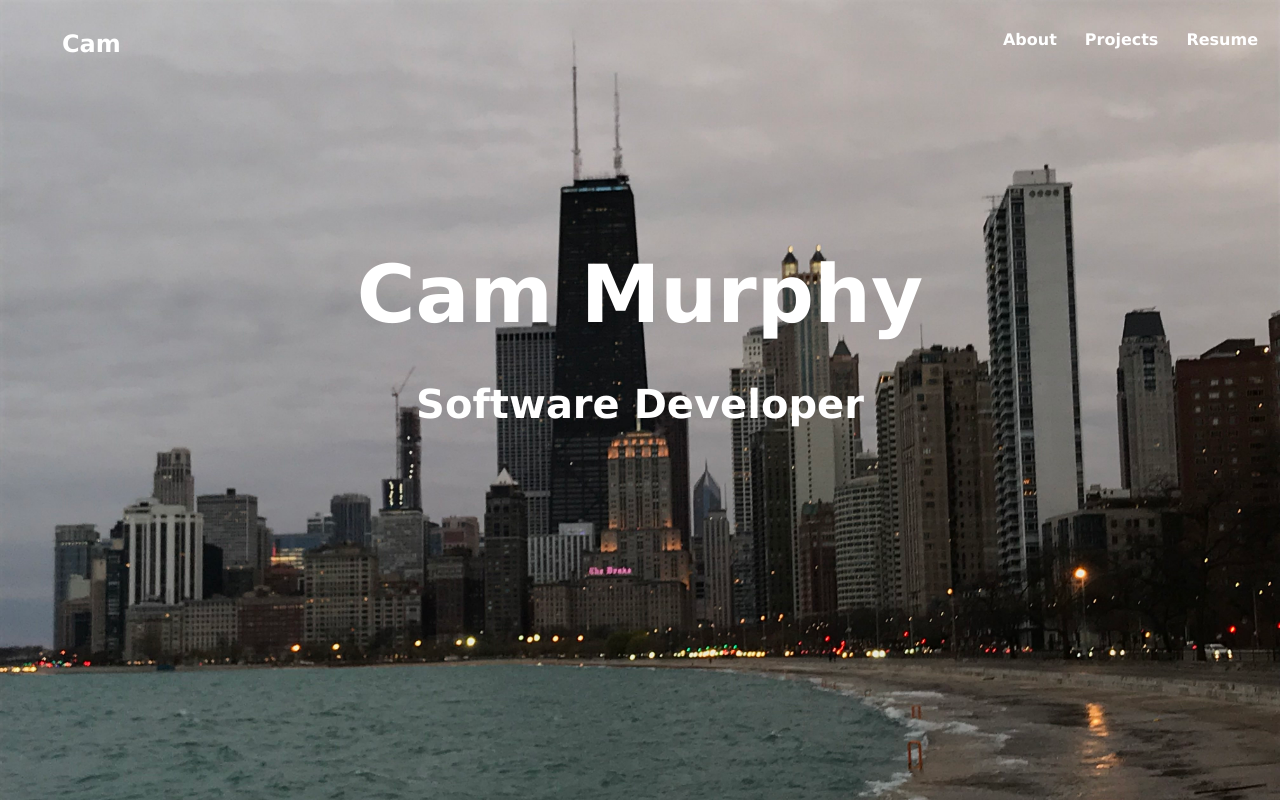
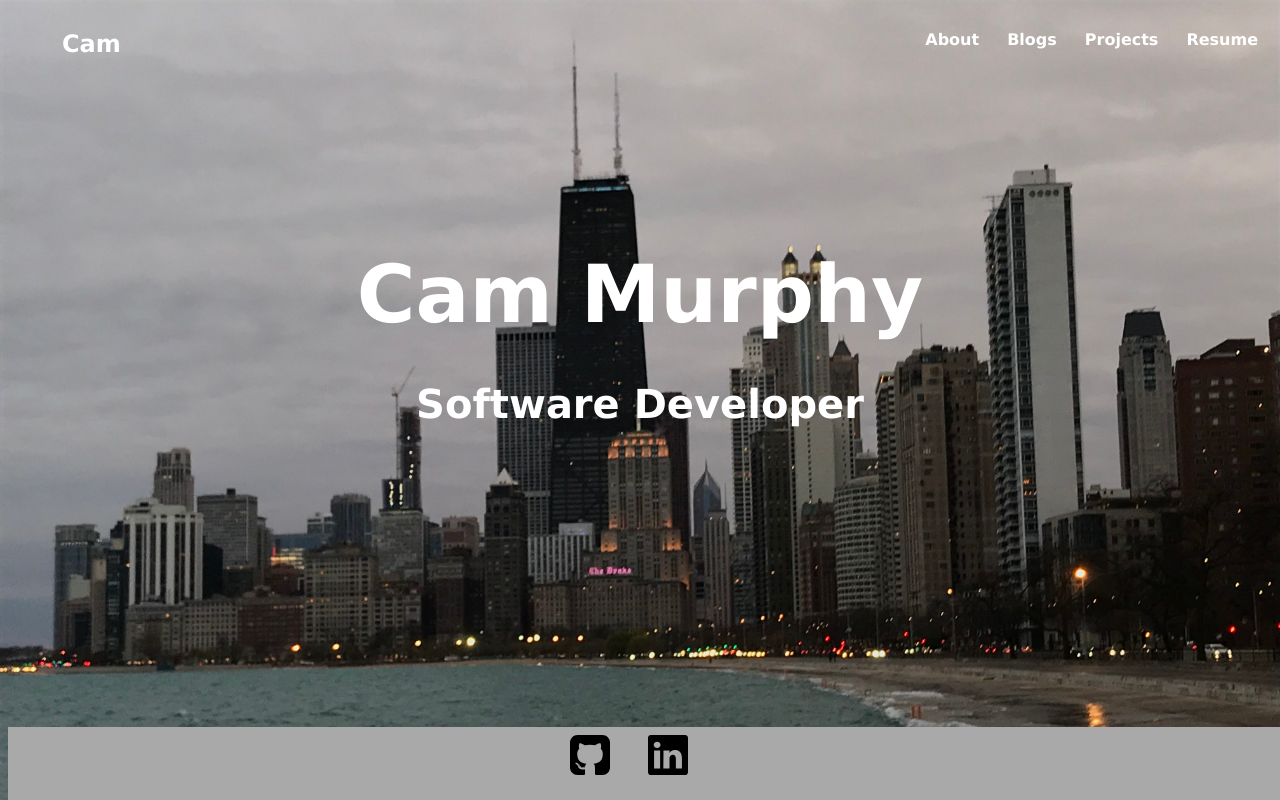
Before and after one commit to CMURPH56/Website, a Vue app: page / in a window 1280 px wide. Built offline with nearby package versions, Linux system fonts and the light colour scheme.

Commit message:
updated website to have blogs and footers and stuff like that;

```diff
--- a/src/App.vue
+++ b/src/App.vue
@@ -3,6 +3,8 @@
     <div id="nav">
       <router-link to="/"></router-link>
       <router-link to="/About"></router-link>
+      <router-link to="/Blogs"></router-link>
+      <router-link to="/Blogs/RouterLinkArticle.vue"></router-link>
     </div>
     <router-view/>
   </div>
@@ -11,18 +13,17 @@
 <style>
 
 body{
-    background-image: url('./assets/chicago.jpg');
-    background-size: cover;
-    background-size: cover;
+  background-image: url('./assets/chicago.jpg');
+  background-size: cover;
   resize: both;
   background-repeat: no-repeat;
   width: auto;
-  height: 75vh;
-  max-width: 100%;
+  height: auto;
+  overflow: hidden;
+}
 
-
-}
 #app {
+  height:100%;
   font-family: 'Verdana', Helvetica, Arial, sans-serif;
   -webkit-font-smoothing: antialiased;
   -moz-osx-font-smoothing: grayscale;
--- /dev/null
+++ b/src/Blogs/RouterLinkArticle.vue
@@ -0,0 +1,13 @@
+<template>
+<section>
+  <h1> Using Router Link With Vue</h1>
+
+  <li>
+
+  </li>
+</section>
+</template>
+
+<style>
+
+</style>
--- /dev/null
+++ b/src/components/Blogs.vue
@@ -0,0 +1,6 @@
+<template>
+  <section>
+    <h1> List of blogs</h1>
+    <h3>Using Router Link with Vue.js</h3>
+  </section>
+</template>
--- /dev/null
+++ b/src/components/Footer.vue
@@ -0,0 +1,26 @@
+<template>
+  <footer>
+    <img src='../assets/github.svg'>
+    <img src='../assets/linkedin.svg'>
+  </footer>
+</template>
+
+
+<style scoped>
+footer{
+  bottom:0;
+  width:100%;
+  height: 3rem;
+  position:absolute;
+  overflow:hidden;
+  padding-bottom: 25px;
+  background: darkgrey;
+}
+
+img{
+  padding-top: 1vh;
+  height: 5vh;
+  width: auto;
+  margin-right: 3vw;
+}
+</style>
--- a/src/components/Hero.vue
+++ /dev/null
@@ -1,33 +0,0 @@
-<template>
-  <section class ="Hero">
-    <h1> Cam Murphy </h1>
-    <h3>  Software Developer </h3>
-  </section>
-</template>
-
-<style>
-.Hero{
-  background-size: cover;
-  resize: both;
-  background-repeat: no-repeat;
-  width: auto;
-  height: 75vh;
-  max-width: 100%;
-}
-.Hero h1{
-  padding-top: 20vh;
-  margin: 0;
-  font-size: 80px;
-  color: white
-}
-.Hero h3{
-  color: white;
-  font-size: 40px;
-}
-@media only screen and (min-device-width : 320px) and (max-device-width : 480px) {
-  .Hero h1{
-          padding-top: 10vh;
-  }
-
-}
-</style>
--- a/src/components/HomeLanding.vue
+++ b/src/components/HomeLanding.vue
@@ -3,16 +3,17 @@
     <Nav />
     <h1> Cam Murphy </h1>
     <h3>  Software Developer </h3>
+    <Footer />
   </div>
 </template>
 
 <script>
 import Nav from './Nav.vue'
-import Hero from './Hero.vue'
+import Footer from './Footer.vue'
 export default {
   components: {
     Nav,
-    Hero
+    Footer
   },
     name: 'HelloWorld',
     props: {
--- a/src/components/Nav.vue
+++ b/src/components/Nav.vue
@@ -6,6 +6,9 @@
       </div>
       <div>
         <router-link class="noDecoration" to="/About">About</router-link>
+      </div>
+        <div>
+        <router-link class="noDecoration" to="/Blogs">Blogs</router-link>
       </div>
       <div>
         <router-link class="noDecoration" to="#">Projects</router-link>
--- a/src/router.js
+++ b/src/router.js
@@ -17,6 +17,16 @@ export default new Router({
       path: '/About',
       name: 'About',
       component: () => import( './components/About.vue')
+    },
+    {
+      path: '/Blogs',
+      name: 'Blogs',
+      component: () => import( './components/Blogs.vue')
+    },
+    {
+      path: '/Blogs/RouterLinkArticle',
+      name: 'RouterLinkArticle',
+      component: () => import( './Blogs/RouterLinkArticle.vue')
     }
   ]
 })
```
Also changed, not shown: src/assets/github.svg (added), src/assets/linkedin.svg (added).
